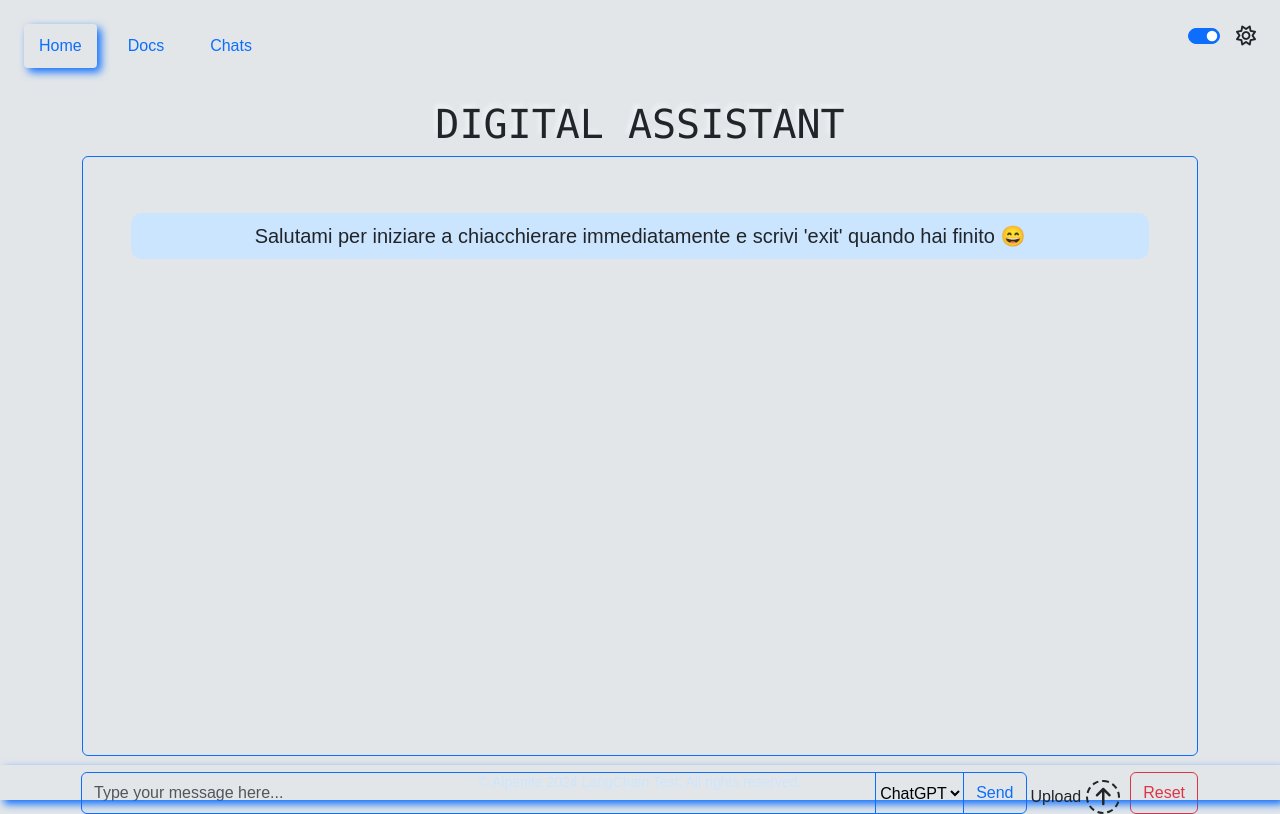
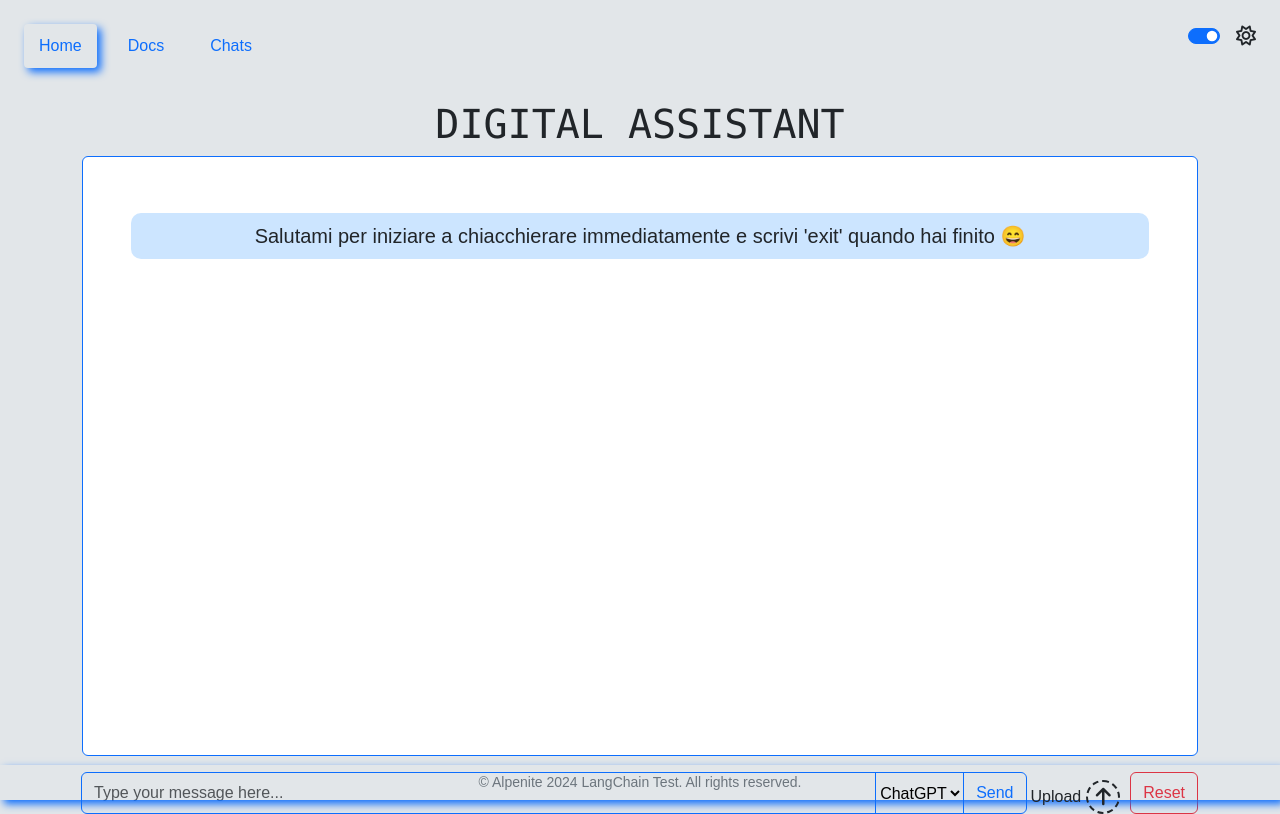
Before and after one commit to sarahelshark/LangChainChatBot, a Flask app: page / in a window 1280 px wide. Run offline with Flask 3, Linux system fonts and the light colour scheme; some libraries are stand-ins or nearby versions.

Commit message:
fix
restored old css

```diff
--- a/static/css/main.css
+++ b/static/css/main.css
@@ -11,7 +11,7 @@
   --secondary-loader: rgba(0, 0, 0, 0.1);
   --primary-loader: #3498db;
   --border-radius: 10px;
-  --padding: 10px;
+  --padding: 12px;
 }
 
 body {
@@ -22,10 +22,6 @@ body {
   justify-content: center;
   align-items: center;
   margin: 0;
-}
-
-.text-shadow {
-  text-shadow: -3px -4px 4px rgba(255, 255, 255, 0.511);
 }
 
 
@@ -87,13 +83,17 @@ footer {
 
 footer p {
   margin: 0;
-  color: var(--user-message-bg);
   font-size: 14px;
 }
 
 /* Chatbox Styles */
 
-
+.chatbox {
+  size: 16px;
+  width: 100%;
+  height: 100%;
+  background-color: var(--assistant-message-bg);
+}
 #placeholder {
   text-align: center;
   margin-top: .5rem;
@@ -114,6 +114,7 @@ footer p {
   max-width: 45%;
   position: relative;
   border-radius: var(--border-radius);
+
 }
 
 .message-system {
@@ -149,7 +150,7 @@ footer p {
 .message.user::before {
   content: '';
   position: absolute;
-  top: 100%;
+  top: 97%;
   border-width: 10px;
   border-style: solid;
 }
@@ -161,7 +162,7 @@ footer p {
 }
 .message.user::before {
   right: 0;
-  border-radius: 0% 0% 0% 100% / 0% 100% 0% 100%;
+  border-radius: 100% 0% 0% 100% / 0% 0% 100% 100%  ;
   background-color: var(--user-message-bg);
   border-color: var(--user-message-bg);
 }
```
